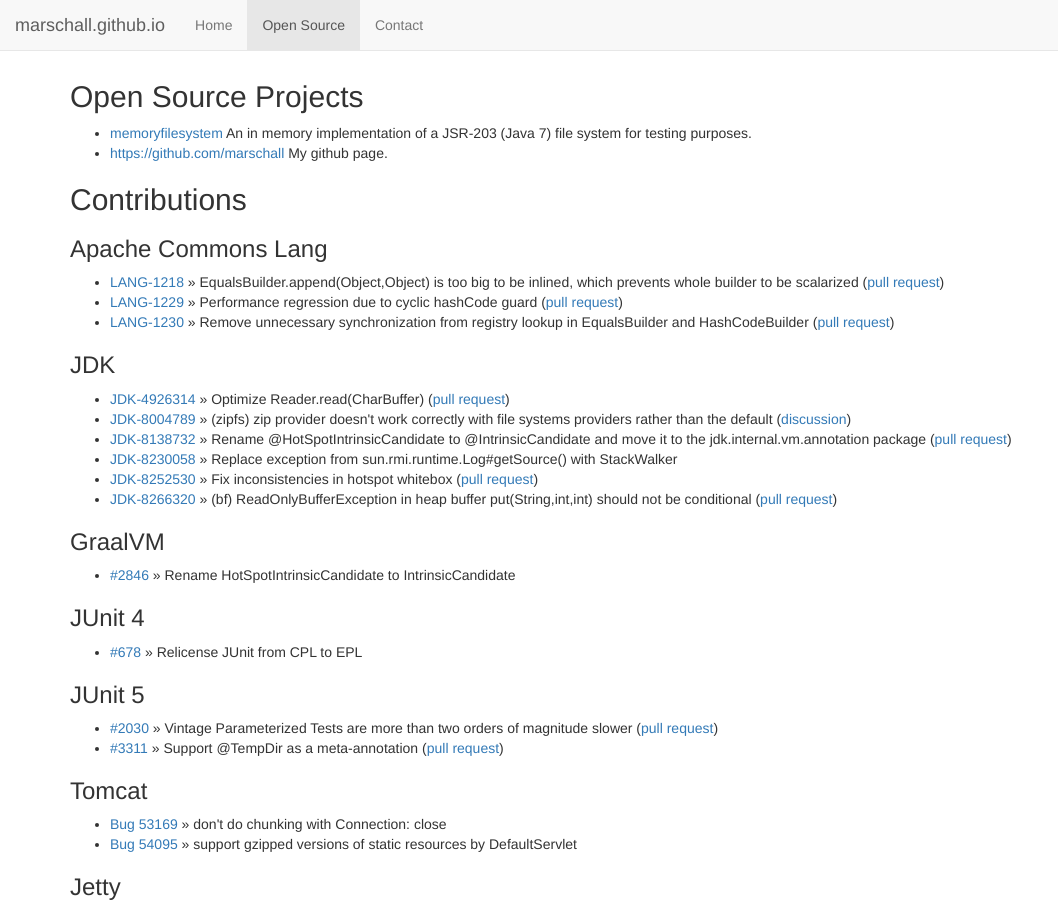
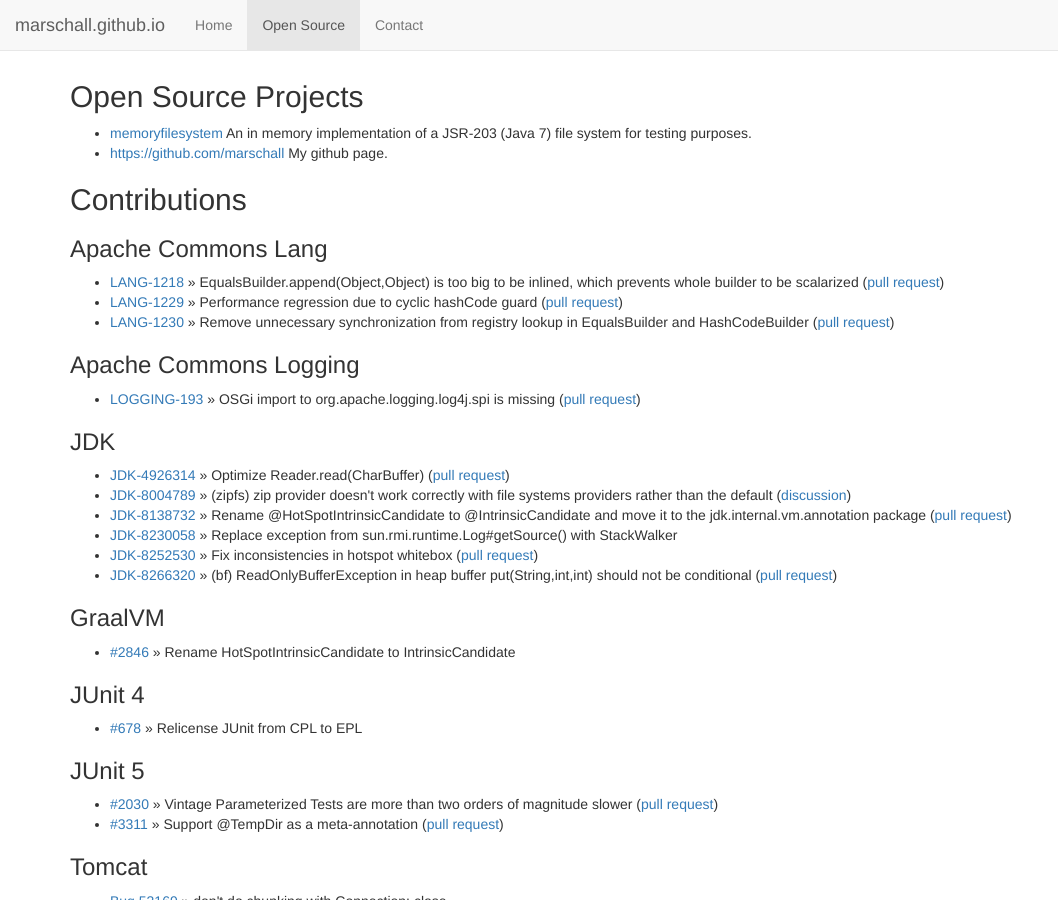
Before and after one commit to marschall/marschall.github.com, a Jekyll site: the page built from open-source.html, in a window 1280 px wide and 900 px high. Shown: the whole window, without its empty margins (0-1058 px from the left). Built offline with Jekyll 4.4.1, drawn with Linux system fonts in a browser that asks for light colours.

Commit message:
add LOGGING-193

```diff
--- a/open-source.html
+++ b/open-source.html
@@ -17,6 +17,10 @@
 EqualsBuilder.append(Object,Object) is too big to be inlined, which prevents whole builder to be scalarized (<a href="https://github.com/apache/commons-lang/pull/138">pull request</a>)</li>
   <li><a href="https://issues.apache.org/jira/browse/LANG-1229">LANG-1229</a> &raquo; Performance regression due to cyclic hashCode guard (<a href="https://github.com/apache/commons-lang/pull/142">pull request</a>)</li>
   <li><a href="https://issues.apache.org/jira/browse/LANG-1230">LANG-1230</a> &raquo; Remove unnecessary synchronization from registry lookup in EqualsBuilder and HashCodeBuilder (<a href="https://github.com/apache/commons-lang/pull/143">pull request</a>)</li>
+</ul>
+<h3>Apache Commons Logging</h3>
+<ul>
+  <li><a href="https://issues.apache.org/jira/browse/LOGGING-193">LOGGING-193</a> &raquo; OSGi import to org.apache.logging.log4j.spi is missing (<a href="https://github.com/apache/commons-logging/pull/268">pull request</a>)</li>
 </ul>
 <h3>JDK</h3>
 <ul>
```
